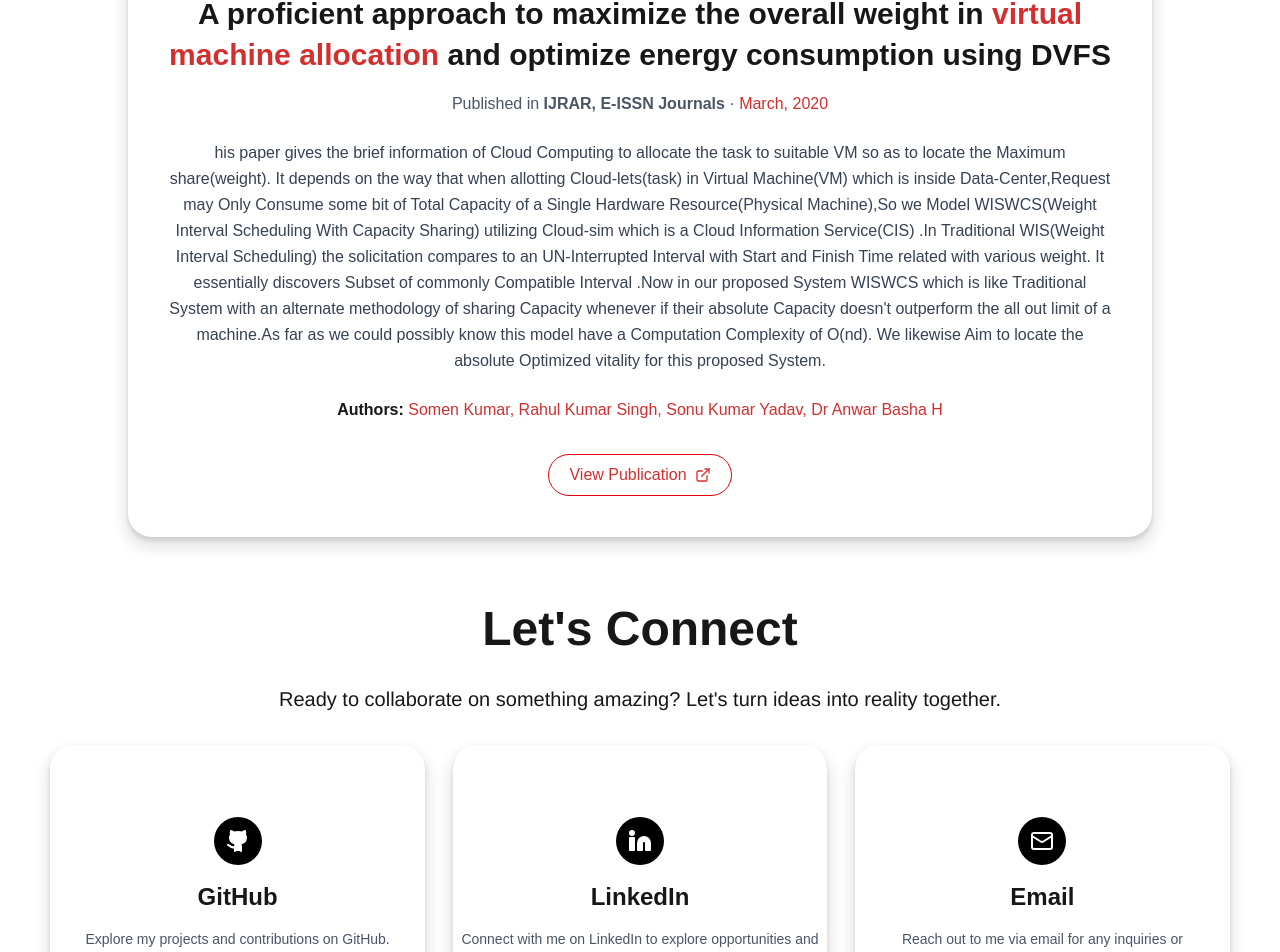
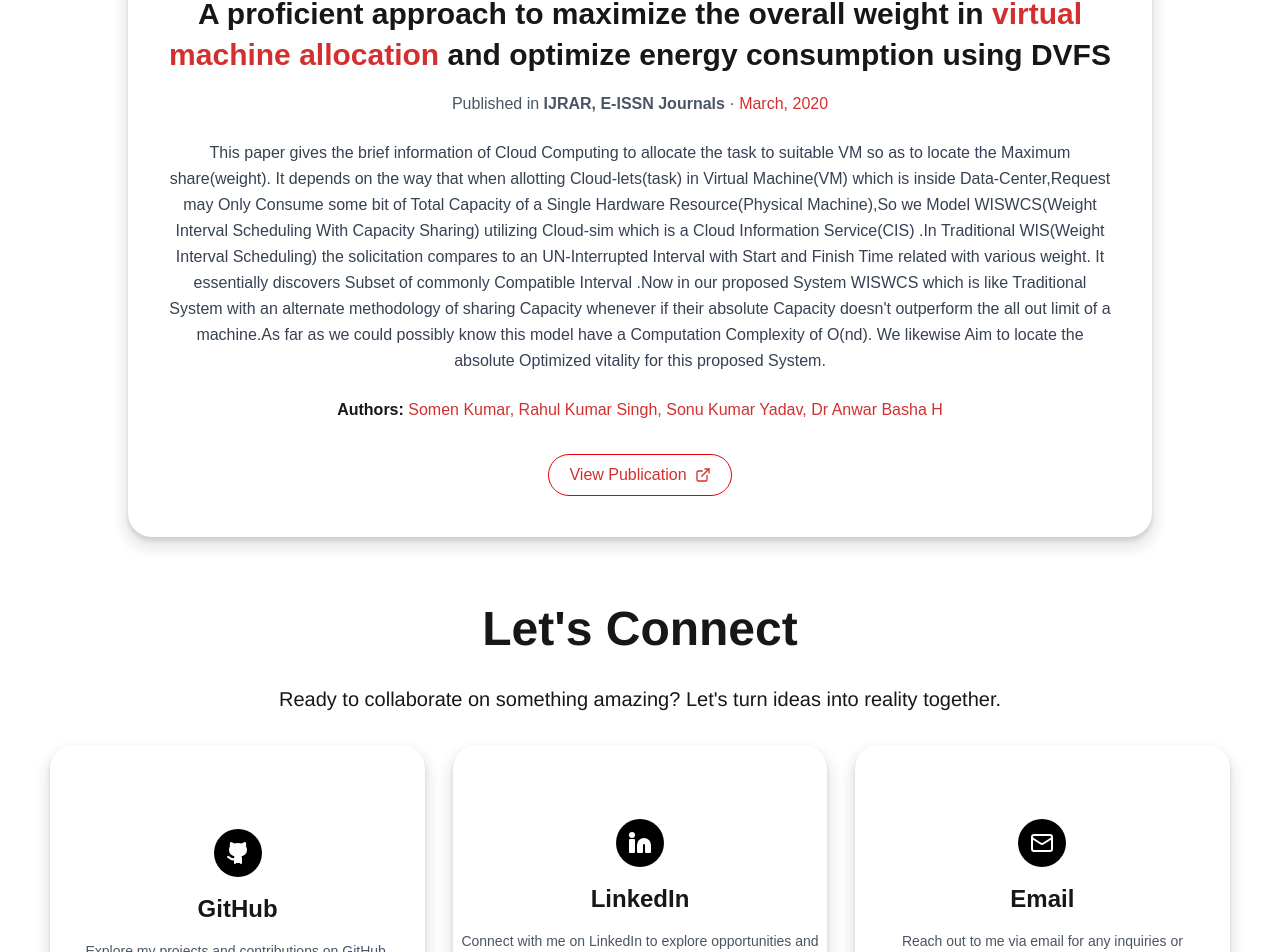
Before and after one commit to Somen1kumar/potfolioNew, a Next.js app: page / in a window 1280 px wide. Shown: the part 5387-6339 px from the top of the page. Built offline with nearby package versions, Linux system fonts and the light colour scheme.

Commit message:
refresh the color code

```diff
--- a/app/components/Footer/footerCard.tsx
+++ b/app/components/Footer/footerCard.tsx
@@ -17,7 +17,7 @@ const FooterCard = (props: PropsInterface) => {
     let a = <Github className="text-white" fill='#fff' />;
     switch (logo) {
       case "github":
-        a = <div className={styles.logoIconGithub}><Github className="text-white" fill={'#fff'} /></div>;
+        a = <div className={styles.logoIconGithub}><Github className="text-white" fill='#fff' /></div>;
         break;
       case "linkedin":
         a = <div className={styles.linkedIn}><Linkedin className="text-white" fill='#fff'/></div>;
@@ -35,7 +35,7 @@ const FooterCard = (props: PropsInterface) => {
   return (
     <>
       <a href={link}>
-        <div className="flex flex-col justify-center text-center items-center relative gap-4 top-[24%]">
+        <div className="flex flex-col justify-center text-center items-center relative gap-4 h-full">
             {/* <span className="flex justify-center w-12 h-12 rounded-4xl ">{LogoReturn(Logo)}</span> */}
             <div className={` w-fit ${Logo === "linkedin" ? styles.linkedIn : styles.logoIcon} bg-black rounded-4xl p-3`}>
             <span>{LogoReturn(Logo)}</span>
--- a/app/components/Research/researchCard.tsx
+++ b/app/components/Research/researchCard.tsx
@@ -38,7 +38,7 @@ export default function PublicationCard() {
 
         {/* Description */}
         <p className="mt-6 text-sm sm:text-base text-gray-700 leading-relaxed text-center">
-          {t(`his paper gives the brief information of Cloud Computing to allocate the task to suitable VM so as to locate the Maximum share(weight). It depends on the way that when allotting Cloud-lets(task) in Virtual Machine(VM) which is inside Data-Center,Request may Only Consume some bit of Total Capacity of a Single Hardware Resource(Physical Machine),So we Model WISWCS(Weight Interval Scheduling With Capacity Sharing) utilizing Cloud-sim which is a Cloud Information Service(CIS) .In Traditional WIS(Weight Interval Scheduling) the solicitation compares to an UN-Interrupted Interval with Start and Finish Time related with various weight. It essentially discovers Subset of commonly Compatible Interval .Now in our proposed System WISWCS which is like Traditional System with an alternate methodology of sharing Capacity whenever if their absolute Capacity doesn't outperform the all out limit of a machine.As far as we could possibly know this model have a Computation Complexity of O(nd). We likewise Aim to locate the absolute Optimized vitality for this proposed System.`)}
+          {t(`This paper gives the brief information of Cloud Computing to allocate the task to suitable VM so as to locate the Maximum share(weight). It depends on the way that when allotting Cloud-lets(task) in Virtual Machine(VM) which is inside Data-Center,Request may Only Consume some bit of Total Capacity of a Single Hardware Resource(Physical Machine),So we Model WISWCS(Weight Interval Scheduling With Capacity Sharing) utilizing Cloud-sim which is a Cloud Information Service(CIS) .In Traditional WIS(Weight Interval Scheduling) the solicitation compares to an UN-Interrupted Interval with Start and Finish Time related with various weight. It essentially discovers Subset of commonly Compatible Interval .Now in our proposed System WISWCS which is like Traditional System with an alternate methodology of sharing Capacity whenever if their absolute Capacity doesn't outperform the all out limit of a machine.As far as we could possibly know this model have a Computation Complexity of O(nd). We likewise Aim to locate the absolute Optimized vitality for this proposed System.`)}
         </p>
 
         {/* Authors */}
```
